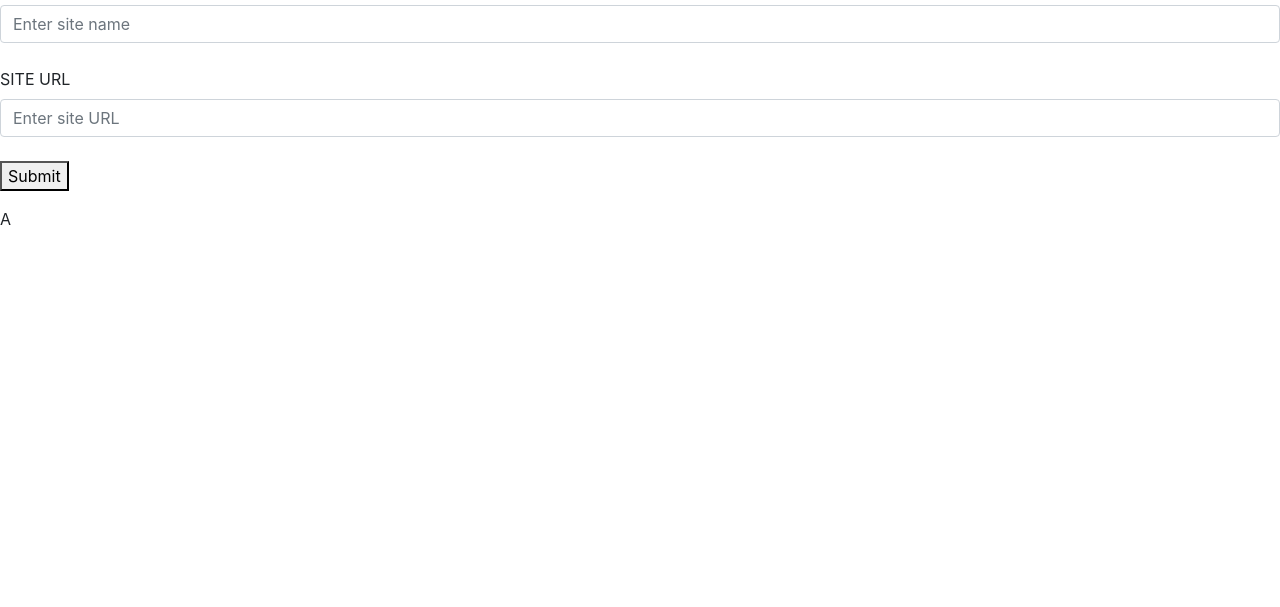
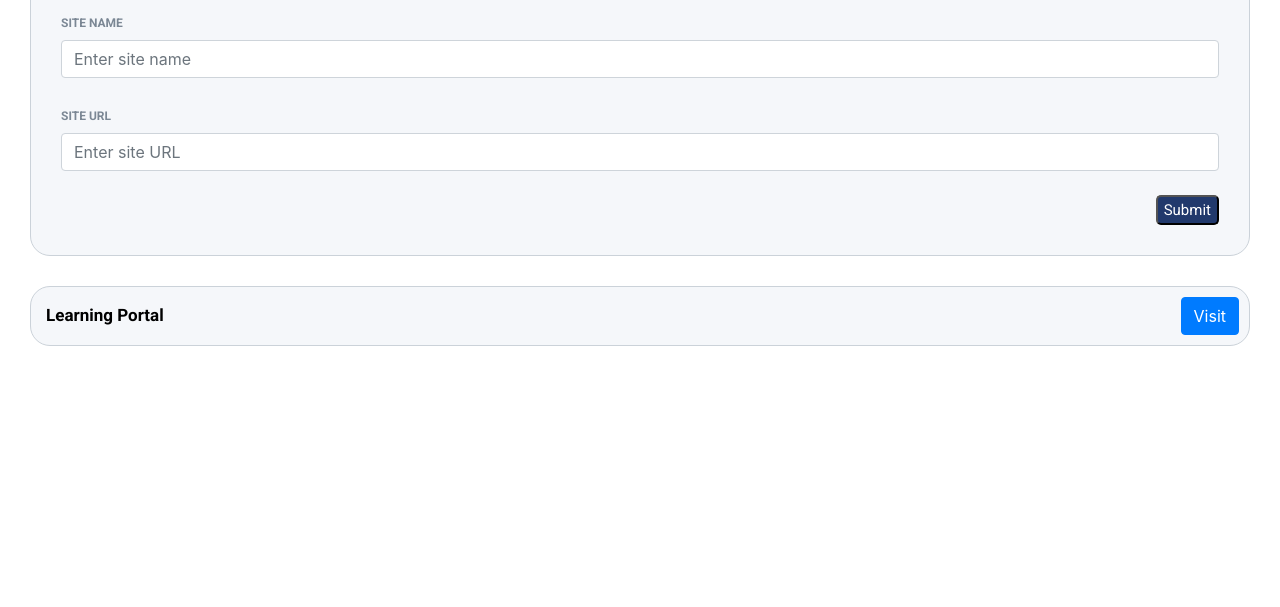
Before and after one commit to Nithish629/Bookmark-Marker, a plain HTML site: page index.html in a window 1280 px wide. Shown: the part 193-800 px from the top of the page. Drawn offline with nearby package versions, Linux system fonts and the light colour scheme; a web font is replaced by a local one.

Commit message:
Update index.html

```diff
--- a/index.html
+++ b/index.html
@@ -6,6 +6,7 @@
     <script src="https://code.jquery.com/jquery-3.5.1.slim.min.js" integrity="sha384-DfXdz2htPH0lsSSs5nCTpuj/zy4C+OGpamoFVy38MVBnE+IbbVYUew+OrCXaRkfj" crossorigin="anonymous"></script>
     <script src="https://cdn.jsdelivr.net/npm/popper.js@1.16.1/dist/umd/popper.min.js" integrity="sha384-9/reFTGAW83EW2RDu2S0VKaIzap3H66lZH81PoYlFhbGU+6BZp6G7niu735Sk7lN" crossorigin="anonymous"></script>
     <script src="https://stackpath.bootstrapcdn.com/bootstrap/4.5.2/js/bootstrap.min.js" integrity="sha384-B4gt1jrGC7Jh4AgTPSdUtOBvfO8shuf57BaghqFfPlYxofvL8/KUEfYiJOMMV+rV" crossorigin="anonymous"></script>
+    <link rel="stylesheet" href="index.css"></link>
 </head>
 
 <body>
@@ -34,7 +35,8 @@
             </ul>
 
         </div>
-    </div>A
+    </div>
+    <script src="index.js"></script>
 </body>
 
 </html>
```
